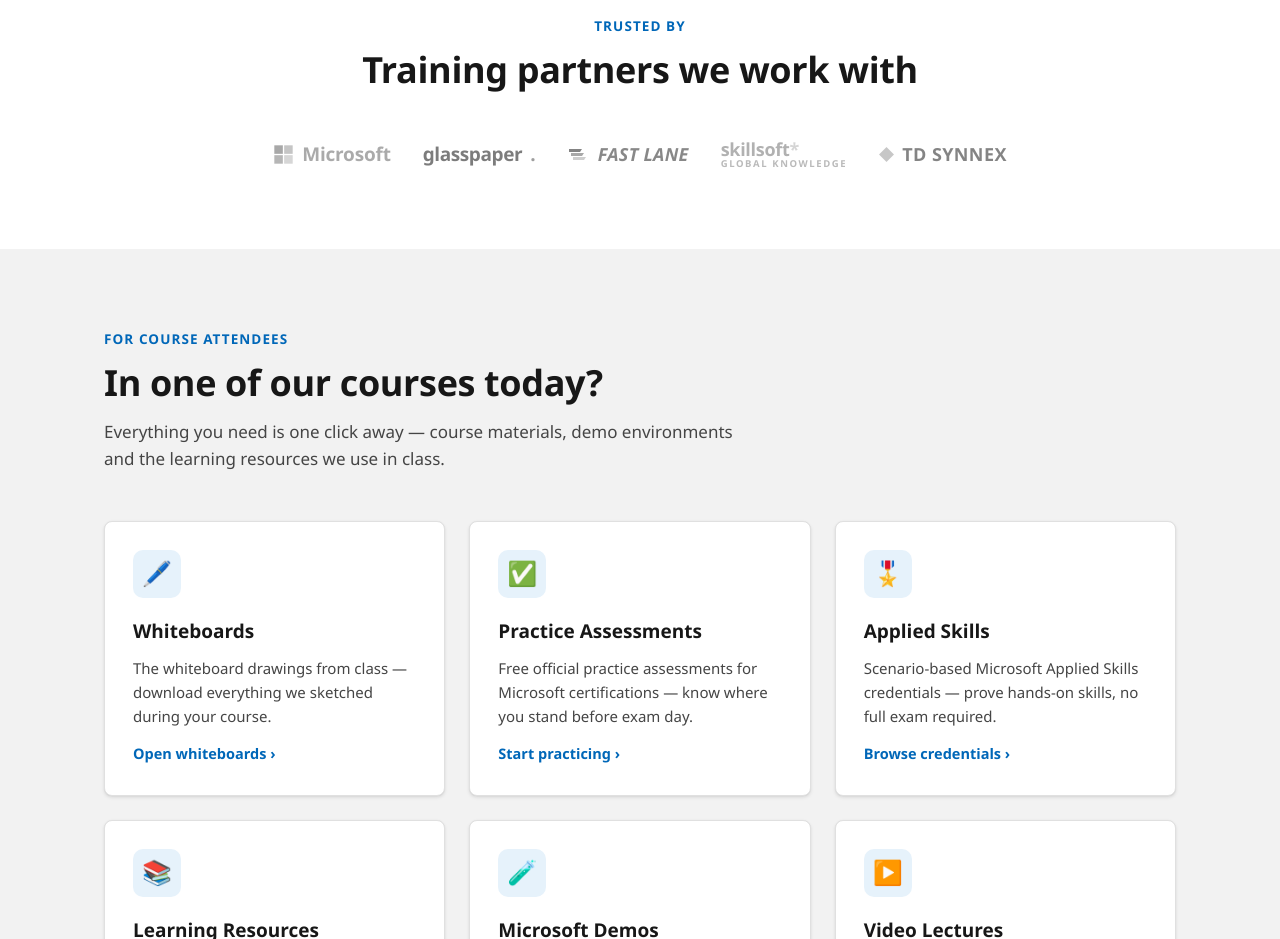
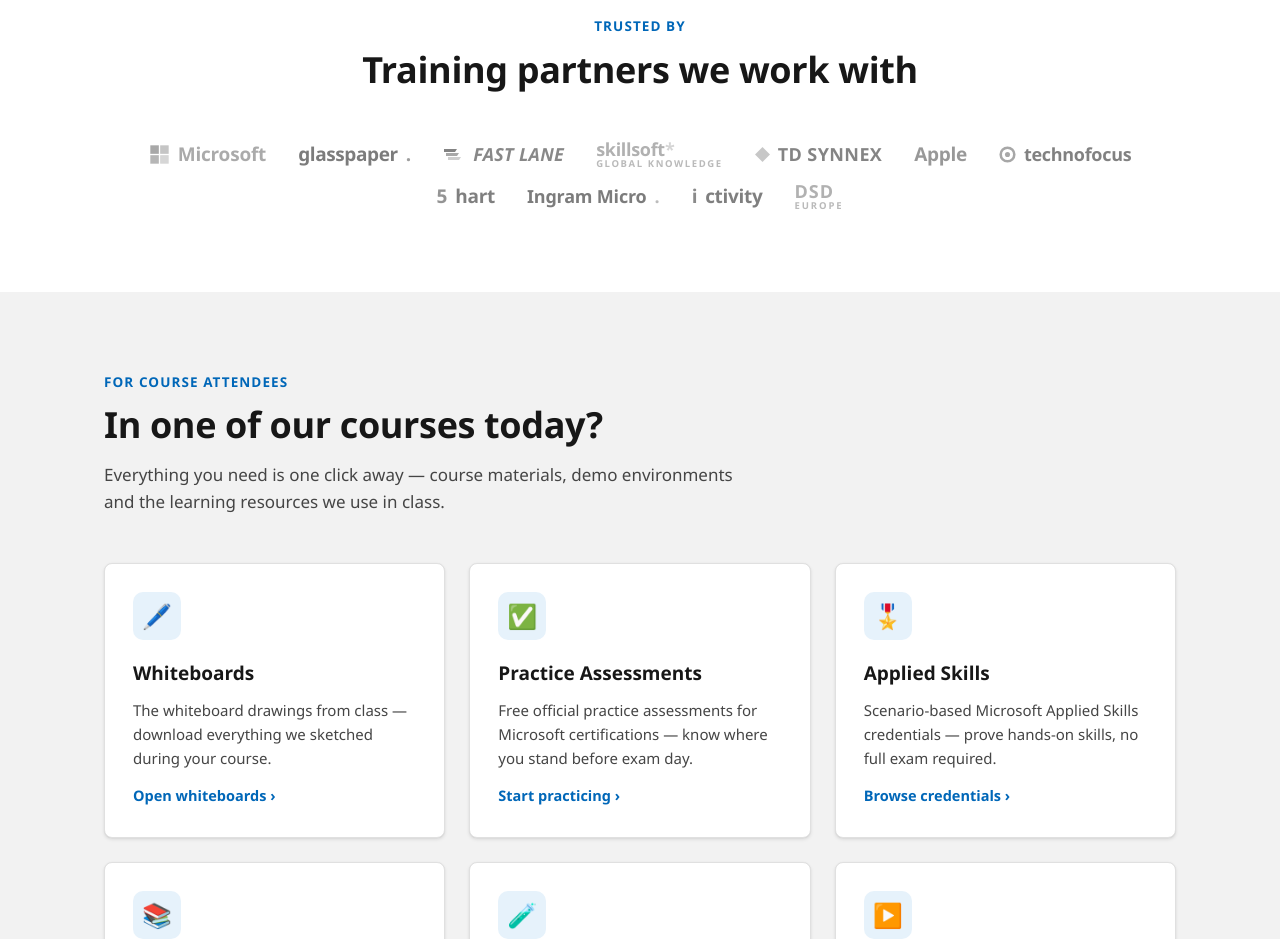
Before and after one commit to alexdejongcom/msftuniversity, a plain HTML site: page index.html in a window 1280 px wide. Shown: the part 1660-2599 px from the top of the page. Drawn offline with Linux system fonts and the light colour scheme; no server answers.

Commit message:
Trusted-by strip: add Apple, Technofocus, 5hart, Ingram Micro, Ictivity, DSD Europe

```diff
--- a/index.html
+++ b/index.html
@@ -119,6 +119,28 @@
         <svg width="15" height="15" viewBox="0 0 20 20" aria-hidden="true"><path d="M10 0l10 10-10 10L0 10z" fill="#84bd00"/></svg>
         <b style="color:#243746;font-weight:800;font-size:18px;letter-spacing:.4px">TD&nbsp;SYNNEX</b>
       </span>
+      <span class="pl" title="Apple">
+        <b style="color:#555;font-weight:600;font-size:19px;letter-spacing:-.3px">Apple</b>
+      </span>
+      <span class="pl" title="Technofocus">
+        <svg width="17" height="17" viewBox="0 0 20 20" aria-hidden="true"><circle cx="10" cy="10" r="8" fill="none" stroke="#0a84c1" stroke-width="3"/><circle cx="10" cy="10" r="3" fill="#0a84c1"/></svg>
+        <b style="color:#17334d;font-weight:800;font-size:18px;letter-spacing:-.3px">technofocus</b>
+      </span>
+      <span class="pl" title="5hart">
+        <b style="color:#8b2fc9;font-weight:800;font-size:19px">5</b><b style="color:#2b2b2b;font-weight:800;font-size:19px;letter-spacing:-.3px">hart</b>
+      </span>
+      <span class="pl" title="Ingram Micro">
+        <b style="color:#12284c;font-weight:700;font-size:18px;letter-spacing:-.2px">Ingram&nbsp;Micro</b><b style="color:#00b2e3;font-weight:700;font-size:18px">.</b>
+      </span>
+      <span class="pl" title="Ictivity">
+        <b style="color:#5b2d8e;font-weight:800;font-size:19px;letter-spacing:-.3px">i</b><b style="color:#2b2b2b;font-weight:800;font-size:19px;letter-spacing:-.3px">ctivity</b>
+      </span>
+      <span class="pl" title="DSD Europe">
+        <span style="display:inline-flex;flex-direction:column;align-items:flex-start;line-height:1.05">
+          <b style="color:#0a5ea8;font-weight:800;font-size:18px;letter-spacing:1px">DSD</b>
+          <small style="font-size:9.5px;font-weight:700;letter-spacing:1.9px;color:#5c6770">EUROPE</small>
+        </span>
+      </span>
     </div>
   </div>
 </section>
```
